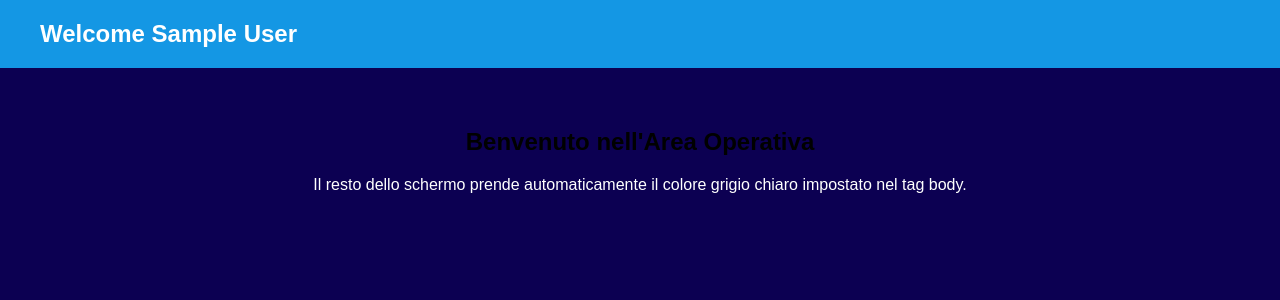
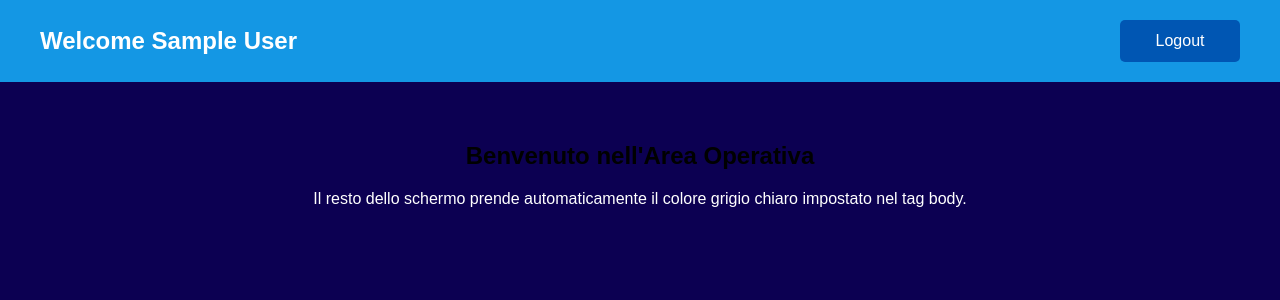
Before and after one commit to iv3jjh/YOTA-project, a Flask app: page /dashboard in a window 1280 px wide. Shown: the top 300 px of the page. Run offline with Flask 3, Linux system fonts and the light colour scheme; the visitor is signed in with stand-in values (Sample User, id 1).

Commit message:
aggiunta tasto logout

```diff
--- a/templates/home.html
+++ b/templates/home.html
@@ -23,6 +23,16 @@
         .header-superiore h1 {
             margin: 0;
             font-size: 24px;
+        }
+        button {
+            width: 10%;
+            background-color: #0056b3;
+            color: white;
+            padding: 12px;
+            border: none;
+            border-radius: 5px;
+            cursor: pointer;
+            font-size: 16px;
         }
         .login-container {
             background-color: rgb(20, 151, 228);
@@ -52,6 +62,7 @@
 <body>
     <div class="header-superiore">
         <h1>Welcome {{nominativo}}</h1>
+        <button><a href="/logout" style="color: white; text-decoration: none;">Logout</a></button>
     </div>
     <div class="contenuto-principale">
         <h2>Benvenuto nell'Area Operativa</h2>
```
